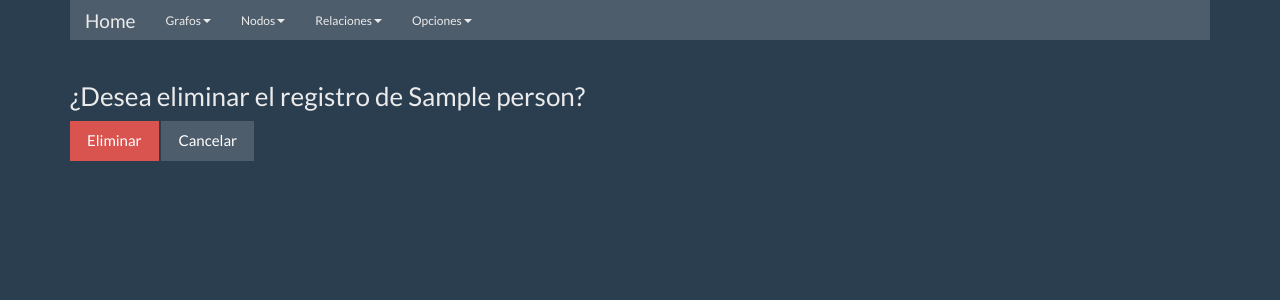
After one commit to rubenamador/ProyectoDjango, a Django app: page /nodes/deletePerson/1/ in a window 1280 px wide. The commit adds this page. Shown: the top 300 px of the page. Run offline with Django 3.2, Linux system fonts and the light colour scheme; tables that the repository leaves empty hold one stand-in row (values such as "Sample post"); parts of the project's set-up code (start-up, migrations or seed data) failed here and were passed over; some libraries are stand-ins or nearby versions.

Commit message:
Creacion de vista para eliminar personas

```diff
--- a/apps/Nodes/urls.py
+++ b/apps/Nodes/urls.py
@@ -1,5 +1,5 @@
 from django.urls import re_path
-from apps.Nodes.views import PersonList, PersonCreate, PersonUpdate
+from apps.Nodes.views import PersonList, PersonCreate, PersonUpdate, PersonDelete
 from apps.Nodes.views import PhoneList, PhoneCreate, PhoneUpdate
 from apps.Nodes.views import MeetingPointList, MeetingPointCreate, MeetingPointUpdate
 
@@ -13,4 +13,5 @@ urlpatterns = [
 	re_path(r'^editPerson/(?P<pk>[\w|\W]+)/$', PersonUpdate.as_view(), name='editPerson'),
 	re_path(r'^editPhone/(?P<pk>[\w|\W]+)/$', PhoneUpdate.as_view(), name='editPhone'),
 	re_path(r'^editMeetingPoint/(?P<pk>[\w|\W]+)/$', MeetingPointUpdate.as_view(), name='editMeetingPoint'),
+	re_path(r'^deletePerson/(?P<pk>[\w|\W]+)/$', PersonDelete.as_view(), name='deletePerson'),
 ]
--- a/apps/Nodes/views.py
+++ b/apps/Nodes/views.py
@@ -1,6 +1,6 @@
 from django.shortcuts import render
 from django.urls import reverse_lazy
-from django.views.generic import ListView, CreateView, UpdateView
+from django.views.generic import ListView, CreateView, UpdateView, DeleteView
 
 from apps.Nodes.forms import PersonForm, PhoneForm, MeetingPointForm
 from apps.Nodes.models import Person, Phone, MeetingPoint
@@ -54,3 +54,8 @@ class MeetingPointUpdate(UpdateView):
 	form_class = MeetingPointForm
 	template_name = 'nodes/form.html'
 	success_url = reverse_lazy('Nodes:listMeetingPoint')
+
+class PersonDelete(DeleteView):
+	model = Person
+	template_name = 'nodes/person_delete.html'
+	success_url = reverse_lazy('Nodes:listPerson')
--- /dev/null
+++ b/templates/nodes/person_delete.html
@@ -0,0 +1,18 @@
+<!-- Herencia del template base -->
+{% extends 'base/base.html' %}
+
+{% block header %}
+{% endblock %}
+
+<!-- Bloque del contenido -->
+{% block content %}
+<form method="post">
+	{% csrf_token %}
+	<h3>¿Desea eliminar el registro de {{ object.name }}?</h3>
+	<button class="btn btn-danger" type="submit">Eliminar</button>
+	<a class="btn btn-default" href="{% url 'Nodes:listPerson' %}">Cancelar</a>
+</form>
+{% endblock %}
+
+{% block footer %}
+{% endblock %}
--- a/templates/nodes/person_list.html
+++ b/templates/nodes/person_list.html
@@ -27,6 +27,9 @@
 				<a class="btn btn-primary btn-sm"
 				href="{% url 'Nodes:editPerson' person.id %}"
 				>Editar</a>
+				<a class="btn btn-danger btn-sm"
+				href="{% url 'Nodes:deletePerson' person.id %}"
+				>Eliminar</a>
 			</td>
 		</tr>
 		{% endfor %}
```
